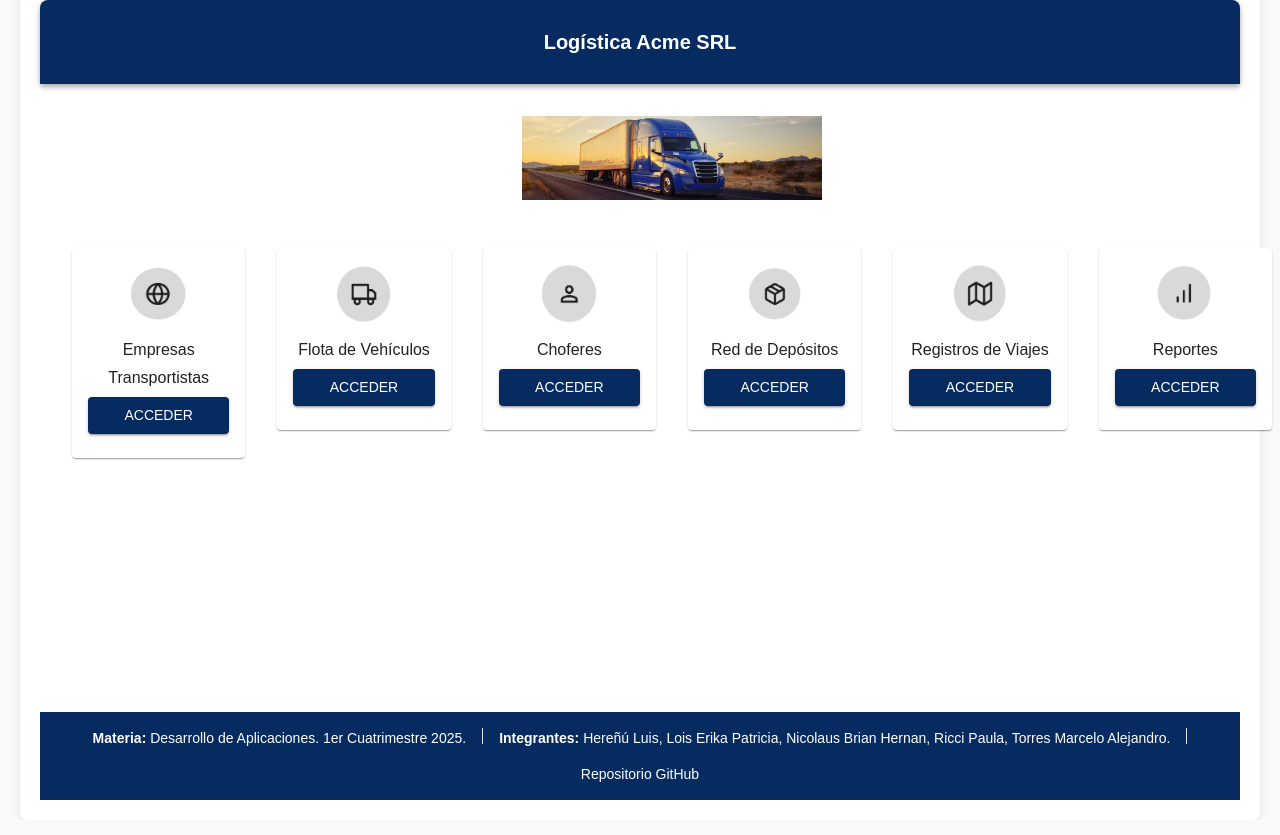
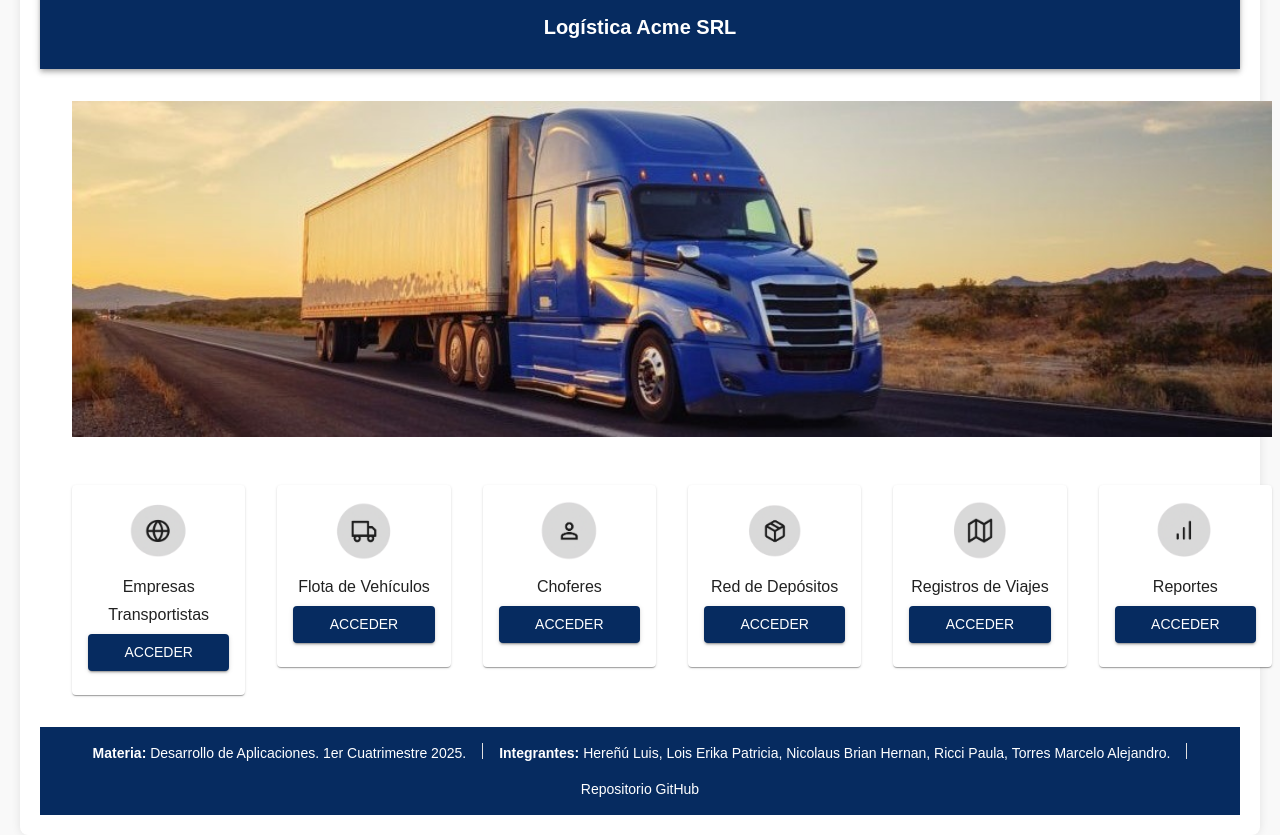
Before and after one commit to DesApp-2025c1-Grupo-4/DesApp-2025c1-Grupo4-Front-end, a React (Vite) app: page / in a window 1280 px wide. Shown: the top 835 px of the page. Built offline with nearby package versions, Linux system fonts and the light colour scheme.

Commit message:
ajustes styles

```diff
--- a/src/components/MenuGrid.jsx
+++ b/src/components/MenuGrid.jsx
@@ -23,7 +23,7 @@ const MenuGrid = () => {
   return (
     <Box sx={{ width: '100%', maxWidth: '1400px', mx: 'auto', p: 4 }}>
       <Box sx={{ display: 'flex', justifyContent: 'center', mb: 6 }}>
-        <img src={logo3} alt="Logotipo principal" style={{ width: '100%', maxWidth: '300px', height: 'auto' }}/>
+        <img src={logo3} alt="Logotipo principal" style={{ width: '800%', maxWidth: '3000px', height: 'auto' }}/>
       </Box>
       <Grid container spacing={4} justifyContent="center">
         {menuItems.map((item, index) => (
--- a/src/pages/Viajes/ListadoDeViajes.jsx
+++ b/src/pages/Viajes/ListadoDeViajes.jsx
@@ -1,7 +1,6 @@
 import React, { useState, useEffect } from 'react';
 import { Box, Container, CircularProgress, Alert } from '@mui/material';
 import Header from '../../components/Header';
-import Footer from '../../components/Footer';
 import Filtro from '../../components/Filtro';
 import Tabla from '../../components/Tabla';
 import Paginacion from '../../components/Paginacion';
@@ -101,7 +100,6 @@ const ListadoDeViajes = () => {
           totalItems={viajesFiltrados.length}
         />
       </Container>
-      <Footer />
     </>
   );
 };
```
